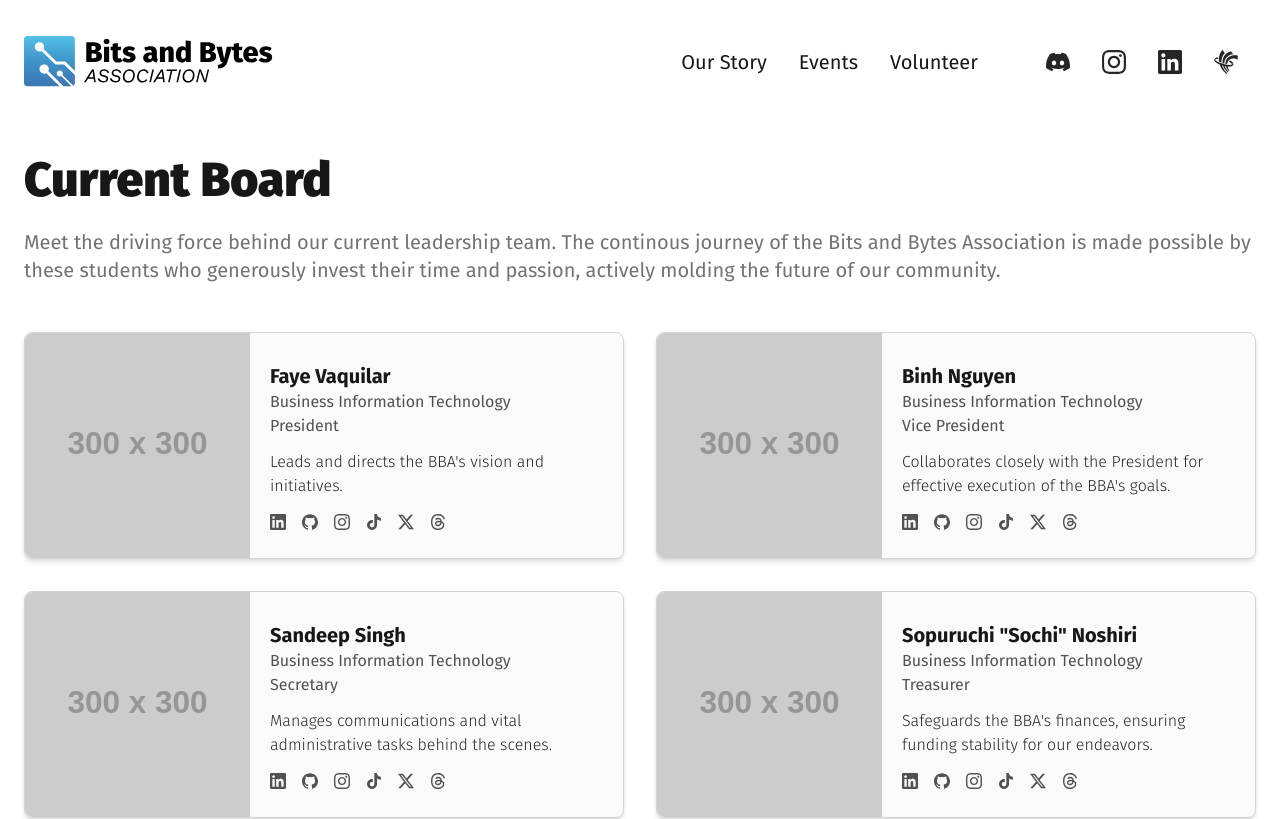
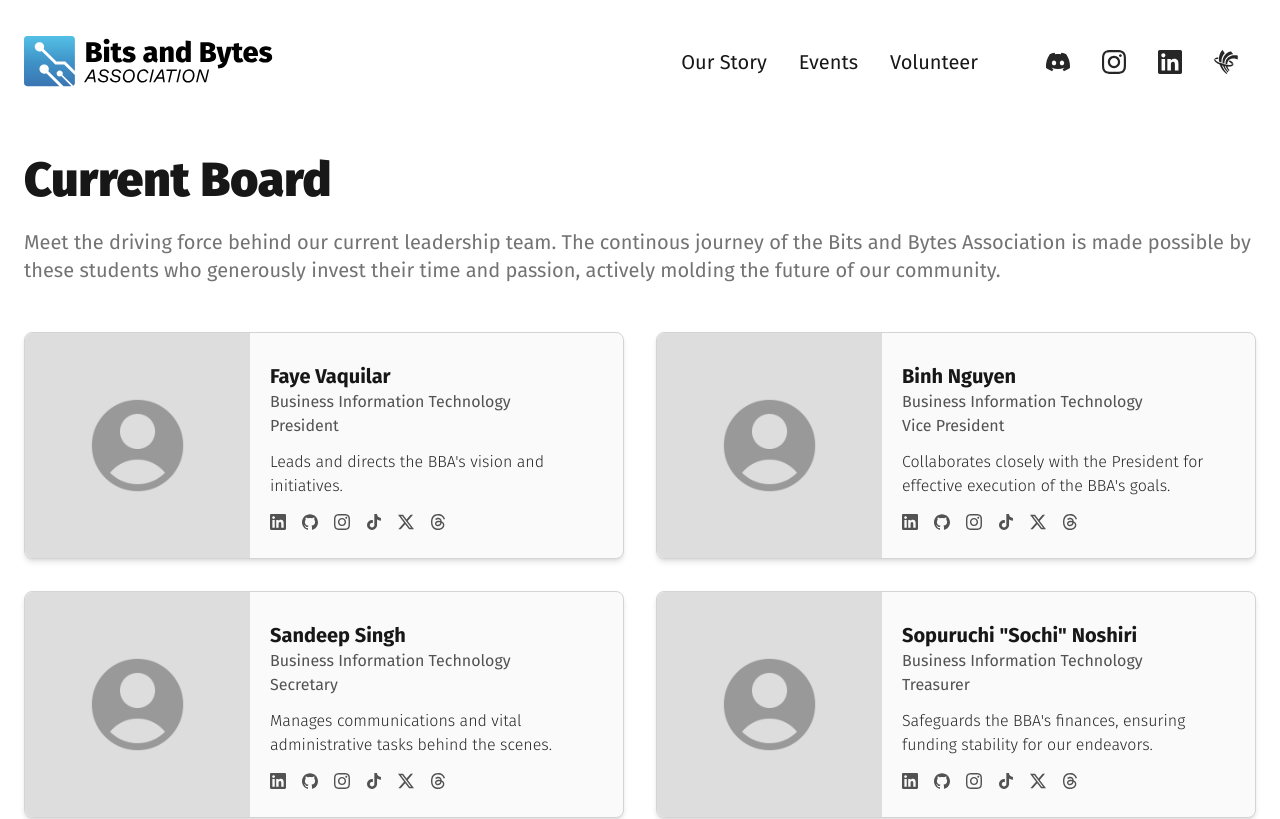
Before and after one commit to bits-and-bytes-association/bitsandbytesassociation.ca, a Next.js app: page /current-board in a window 1280 px wide. Shown: the top 819 px of the page. Built offline with nearby package versions, Linux system fonts and the light colour scheme.

Commit message:
Add a default avatar for the Current Board page

```diff
--- a/src/data/current-board.json
+++ b/src/data/current-board.json
@@ -3,7 +3,7 @@
     "name": "Faye Vaquilar",
     "program": "Business Information Technology",
     "role": "President",
-    "photoUrl": "https://placehold.co/300",
+    "photoUrl": null,
     "bio": "Leads and directs the BBA's vision and initiatives.",
     "socials": {
       "linkedin": "",
@@ -19,7 +19,7 @@
     "program": "Business Information Technology",
     "role": "Vice President",
     "bio": "Collaborates closely with the President for effective execution of the BBA's goals.",
-    "photoUrl": "https://placehold.co/300",
+    "photoUrl": null,
     "socials": {
       "linkedin": "",
       "github": "",
@@ -34,7 +34,7 @@
     "program": "Business Information Technology",
     "role": "Secretary",
     "bio": "Manages communications and vital administrative tasks behind the scenes.",
-    "photoUrl": "https://placehold.co/300",
+    "photoUrl": null,
     "socials": {
       "linkedin": "",
       "github": "",
@@ -49,7 +49,7 @@
     "program": "Business Information Technology",
     "role": "Treasurer",
     "bio": "Safeguards the BBA's finances, ensuring funding stability for our endeavors.",
-    "photoUrl": "https://placehold.co/300",
+    "photoUrl": null,
     "socials": {
       "linkedin": "",
       "github": "",
--- a/src/pages/current-board.jsx
+++ b/src/pages/current-board.jsx
@@ -35,11 +35,11 @@ export default function CurrentBoardPage() {
           return (
             <div
               key={member.name}
-              className="items-center rounded-lg border border-neutral-300 bg-neutral-50 text-base shadow-md sm:flex"
+              className="items-center rounded border border-neutral-300 bg-neutral-50 text-base shadow-md sm:flex sm:rounded-lg"
             >
               <img
                 className="w-full sm:w-[225px] sm:rounded-l-lg lg:w-[150px] xl:w-[225px]"
-                src={member.photoUrl}
+                src={member.photoUrl ?? '/images/default-avatar.png'}
                 alt={`${member.name} Avatar`}
               />
               <div className="p-5">
```
Also changed, not shown: public/images/default-avatar.png (added).
